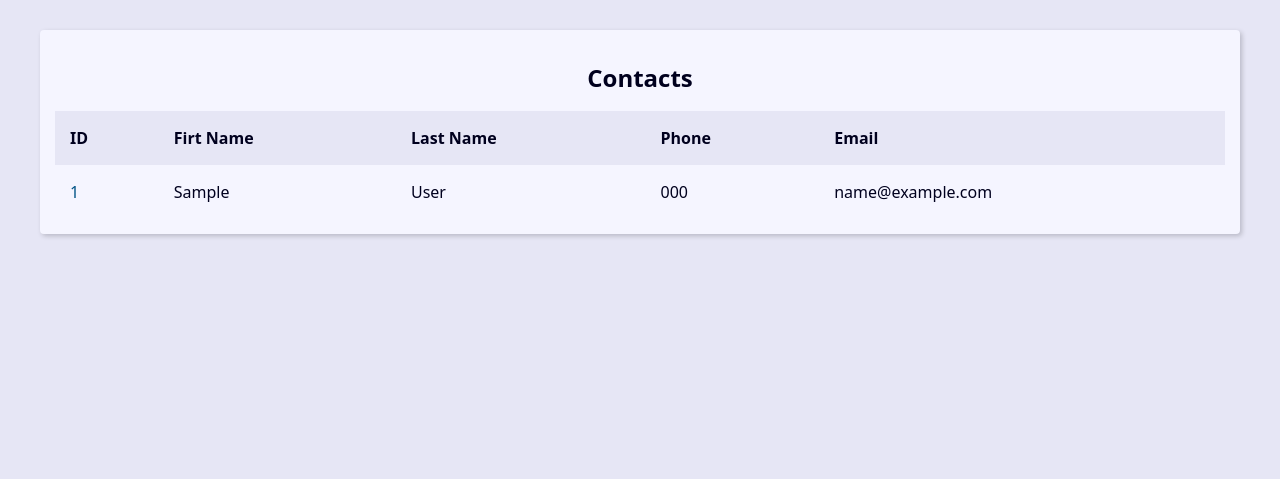
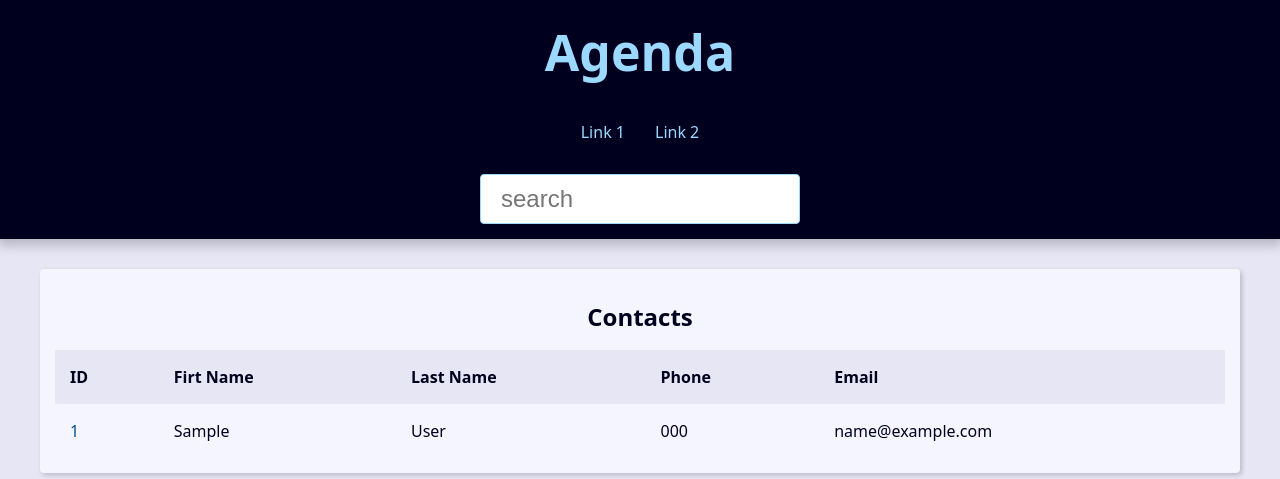
Before and after one commit to Emersoninho/projeto_agenda, a Django app: page / in a window 1280 px wide. Shown: the top 479 px of the page. Run offline with Django 5.2, Linux system fonts and the light colour scheme; tables that the repository leaves empty hold one stand-in row (values such as "Sample post").

Commit message:
header
criando o cabeçalho  principal

```diff
--- a/templates/global/base.html
+++ b/templates/global/base.html
@@ -8,6 +8,34 @@
     <link rel="stylesheet" href="{% static 'global/css/style.css' %}">
 </head>
 <body>
+    <header class="header">
+        <h1 class="header-heading">
+            <a href="{% url 'contact:index' %}" class="header-link">
+                Agenda
+            </a>
+        </h1>
+
+        <nav class="menu">
+            <ul class="menu-list">
+                <li class="menu-item">
+                    <a href="" class="menu-link">
+                        Link 1
+                    </a>
+                </li>
+                <li class="menu-item">
+                    <a href="" class="menu-link">
+                        Link 2
+                    </a>
+                </li>
+            </ul>
+        </nav>
+
+        <div class="search">
+            <form action="" method="get">
+                <input type="text" class="search-input" placeholder="search" id="search" name="q">
+            </form>
+        </div>
+    </header>
     <main class="content">
         {% block content %}{% endblock content %}
     </main>
```
